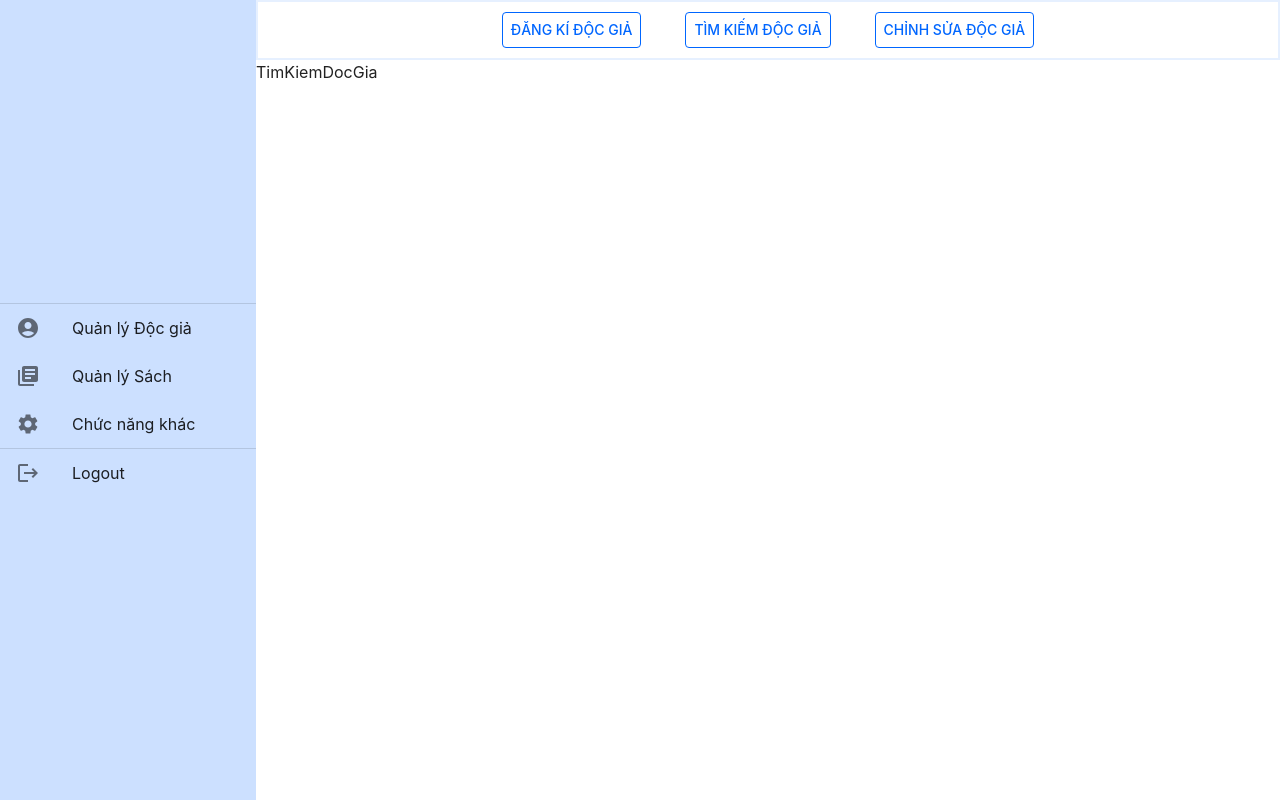
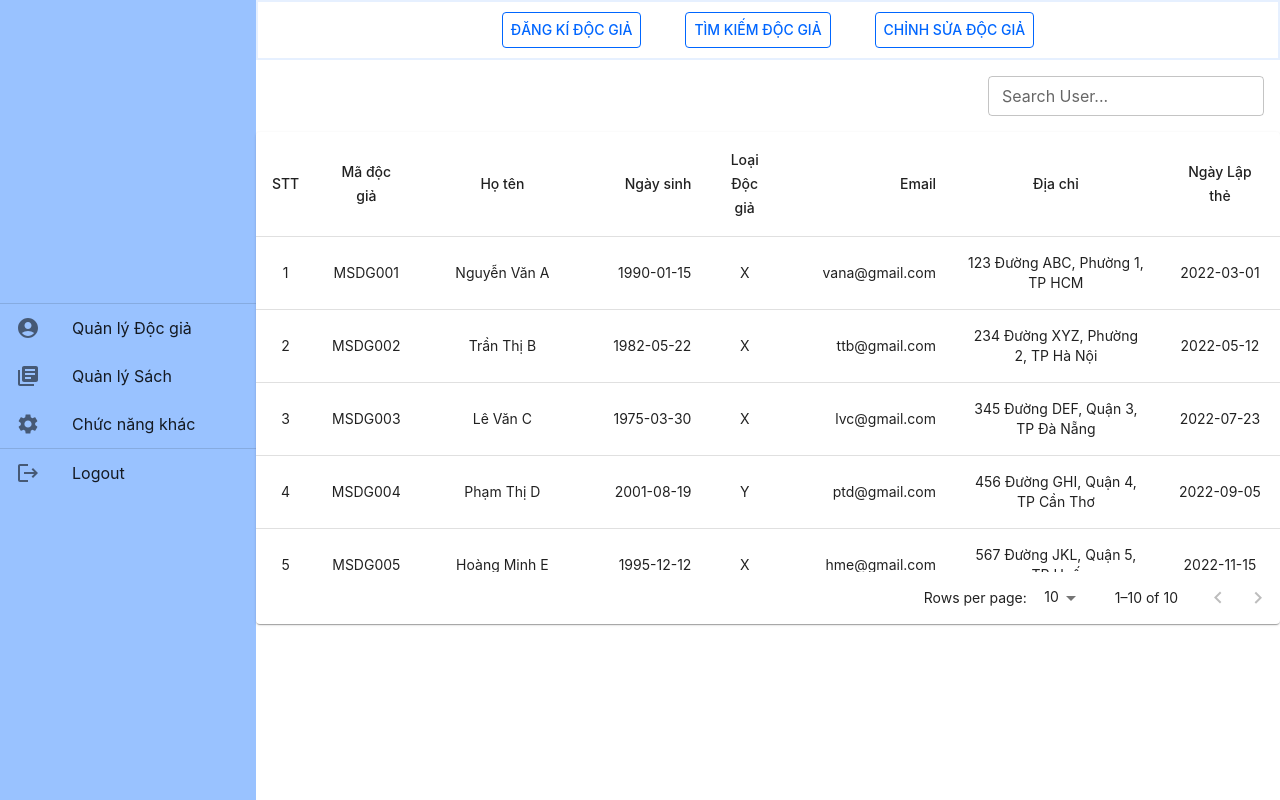
Before and after one commit to vanthan04/SE104_FE, a React (Create React App) app: page /users/quanlydocgia/timkiem in a window 1280 px wide. Built offline with nearby package versions, Linux system fonts and the light colour scheme.

Commit message:
complete UserTable in User/Menu

```diff
--- a/src/components/Header/header.js
+++ b/src/components/Header/header.js
@@ -2,7 +2,6 @@ import { Box, Button } from '@mui/material'
 import React from 'react'
 import HomeIcon from '@mui/icons-material/Home';
 import InfoIcon from '@mui/icons-material/Info';
-import TextField from '@mui/material/TextField';
 import LoginIcon from '@mui/icons-material/Login';
 import { Link } from 'react-router-dom';
 
--- a/src/components/SideBar/index.js
+++ b/src/components/SideBar/index.js
@@ -11,7 +11,7 @@ function SideBar() {
           <Box sx={{
                width: '100%',
                height: '100%',
-               bgcolor: ' #cce0ff',
+               bgcolor: '#99c2ff',
                alignContent: 'center',
           }}>
                <List>
--- a/src/pages/User/Menus/QuanLyDocGia/FormQuanLyDocGia/DangKiDocGia.js
+++ b/src/pages/User/Menus/QuanLyDocGia/FormQuanLyDocGia/DangKiDocGia.js
@@ -17,8 +17,12 @@ function DangKiDocGia() {
                ngaylapthe: ''
           },
           validationSchema: Yup.object({
-               hoten: Yup.string().required("Required").min(4, 'Độ dài tối thiểu là 4'),
-               email: Yup.string().required("Required").matches(/^[\w\-.]+@([\w-]+\.)+[\w-]{2,}$/, 'Địa chỉ email không hợp lệ'),
+               hoten: Yup.string().required("Bắt buộc").min(4, 'Độ dài tối thiểu là 4'),
+               email: Yup.string().required("Bắt buộc").matches(/^[\w\-.]+@([\w-]+\.)+[\w-]{2,}$/, 'Địa chỉ email không hợp lệ'),
+               ngaysinh: Yup.date().required("Bắt buộc"),
+               loaidocgia: Yup.string().required("Bắt buộc"),
+               diachi: Yup.string().required("Bắt buộc"),
+               ngaylapthe: Yup.date().required("Bắt buộc")
           }),
 
           onSubmit: (values) => {
@@ -26,10 +30,8 @@ function DangKiDocGia() {
           }
      })
 
-     console.log(formik.errors.email)
-
      return (
-          <Container component="main" maxWidth="xs" onSubmit={formik.handleSubmit} sx={{border: 'solid 1px', borderRadius: '20px', mt: '30px'}}>
+          <Container component="main" maxWidth="xs" onSubmit={formik.handleSubmit} sx={{ border: 'solid 1px', borderRadius: '20px', mt: '30px' }}>
                <Typography component="h1" variant="h5" sx={{ mt: 2, mb: 2, textAlign: 'center' }}>
                     Đăng kí thẻ độc giả
                </Typography>
@@ -44,7 +46,7 @@ function DangKiDocGia() {
                                    onChange={formik.handleChange}
                               />
                               {formik.errors.hoten && (
-                                   <Typography sx={{color:'red'}}>{formik.errors.hoten}</Typography>
+                                   <Typography sx={{ color: 'red' }}>{formik.errors.hoten}</Typography>
                               )}
                          </Grid>
                          <Grid item xs={12}>
@@ -57,7 +59,7 @@ function DangKiDocGia() {
                                    onChange={formik.handleChange}
                               />
                               {formik.errors.email && (
-                                   <Typography sx={{color:'red'}}>{formik.errors.email}</Typography>
+                                   <Typography sx={{ color: 'red' }}>{formik.errors.email}</Typography>
                               )}
                          </Grid>
                          <Grid item xs={12}>
@@ -113,7 +115,7 @@ function DangKiDocGia() {
                                    type="submit"
                                    fullWidth
                                    variant="contained"
-                                   sx={{ mt: 3, mb: 2 }}
+                                   sx={{ mt: 1, mb: 2 }}
                               >
                                    Đăng ký
                               </Button>
--- a/src/pages/User/Menus/QuanLyDocGia/FormQuanLyDocGia/TimKiemDocGia.js
+++ b/src/pages/User/Menus/QuanLyDocGia/FormQuanLyDocGia/TimKiemDocGia.js
@@ -1,8 +1,20 @@
+import { Box, TextField } from '@mui/material'
 import React from 'react'
+import UsersTable from '../UserTable'
 
 function TimKiemDocGia() {
   return (
-    <div>TimKiemDocGia</div>
+    <Box>
+      <Box
+        // sx={{display:'flex',justify-content: 'flex-start'}}
+        sx={{display: 'flex', justifyContent:'flex-end', px: 5, p: 2}}
+        component="form"
+        size='small'
+        autoComplete="off">
+        <TextField id="outlined-basic" label="Search User..." variant="outlined" size='small' />
+      </Box>
+      <UsersTable />
+    </Box >
   )
 }
 
--- /dev/null
+++ b/src/pages/User/Menus/QuanLyDocGia/UserTable/index.js
@@ -0,0 +1,104 @@
+import * as React from 'react';
+import Paper from '@mui/material/Paper';
+import Table from '@mui/material/Table';
+import TableBody from '@mui/material/TableBody';
+import TableCell from '@mui/material/TableCell';
+import TableContainer from '@mui/material/TableContainer';
+import TableHead from '@mui/material/TableHead';
+import TablePagination from '@mui/material/TablePagination';
+import TableRow from '@mui/material/TableRow';
+
+const columns = [
+     { id: 'stt', label: 'STT', minWidth: 50, align: 'center' },
+     { id: 'msdg', label: 'Mã độc giả', minWidth: 50, align: 'center' },
+     { id: 'hoten', label: 'Họ tên', minWidth: 170, align: 'center' },
+     { id: 'ngaysinh', label: 'Ngày sinh', minWidth: 120, align: 'right' },
+     { id: 'loaidocgia', label: 'Loại Độc giả', minWidth: 50, align: 'center' },
+     { id: 'email', label: 'Email', minWidth: 170, align: 'right', },
+     { id: 'diachi', label: 'Địa chỉ', minWidth: 170, align: 'center', },
+     { id: 'ngaylapthe', label: 'Ngày Lập thẻ', minWidth: 120, align: 'center' },
+
+];
+
+function createData(stt, msdg, hoten, ngaysinh, loaidocgia, email, diachi, ngaylapthe) {
+     return { stt, msdg, hoten, ngaysinh, loaidocgia, email, diachi, ngaylapthe };
+}
+
+const rows = [
+     createData('1', 'MSDG001', 'Nguyễn Văn A', '1990-01-15', 'X', 'vana@gmail.com', '123 Đường ABC, Phường 1, TP HCM', '2022-03-01'),
+     createData('2', 'MSDG002', 'Trần Thị B', '1982-05-22', 'X', 'ttb@gmail.com', '234 Đường XYZ, Phường 2, TP Hà Nội', '2022-05-12'),
+     createData('3', 'MSDG003', 'Lê Văn C', '1975-03-30', 'X', 'lvc@gmail.com', '345 Đường DEF, Quận 3, TP Đà Nẵng', '2022-07-23'),
+     createData('4', 'MSDG004', 'Phạm Thị D', '2001-08-19', 'Y', 'ptd@gmail.com', '456 Đường GHI, Quận 4, TP Cần Thơ', '2022-09-05'),
+     createData('5', 'MSDG005', 'Hoàng Minh E', '1995-12-12', 'X', 'hme@gmail.com', '567 Đường JKL, Quận 5, TP Huế', '2022-11-15'),
+     createData('6', 'MSDG006', 'Nguyễn Thị F', '1989-11-25', 'Y', 'ntf@gmail.com', '678 Đường MNO, Phường 6, TP Nha Trang', '2023-01-20'),
+     createData('7', 'MSDG007', 'Võ Văn G', '1972-04-17', 'X', 'vvg@gmail.com', '789 Đường PQR, Phường 7, TP Vũng Tàu', '2023-03-18'),
+     createData('8', 'MSDG008', 'Đặng Hồng H', '1968-09-06', 'X', 'dhh@gmail.com', '890 Đường STU, Quận 8, TP Hải Phòng', '2023-05-22'),
+     createData('9', 'MSDG009', 'Bùi Thị I', '2002-06-13', 'X', 'bti@gmail.com', '901 Đường VWX, Phường 9, TP Biên Hòa', '2023-07-31'),
+     createData('10', 'MSDG010', 'Trương Đình J', '1985-07-20', 'Y', 'tdj@gmail.com', '012 Đường YZA, Quận 10, TP Quy Nhơn', '2023-10-09')
+
+];
+
+export default function StickyHeadTable() {
+     const [page, setPage] = React.useState(0);
+     const [rowsPerPage, setRowsPerPage] = React.useState(10);
+
+     const handleChangePage = (event, newPage) => {
+          setPage(newPage);
+     };
+
+     const handleChangeRowsPerPage = (event) => {
+          setRowsPerPage(+event.target.value);
+          setPage(0);
+     };
+
+     return (
+          <Paper sx={{ width: '100%', overflow: 'hidden' }}>
+               <TableContainer sx={{ maxHeight: 440 }}>
+                    <Table stickyHeader aria-label="sticky table">
+                         <TableHead>
+                              <TableRow>
+                                   {columns.map((column) => (
+                                        <TableCell
+                                             key={column.id}
+                                             align={column.align}
+                                             style={{ minWidth: column.minWidth }}
+                                        >
+                                             {column.label}
+                                        </TableCell>
+                                   ))}
+                              </TableRow>
+                         </TableHead>
+                         <TableBody>
+                              {rows
+                                   .slice(page * rowsPerPage, page * rowsPerPage + rowsPerPage)
+                                   .map((row) => {
+                                        return (
+                                             <TableRow hover role="checkbox" tabIndex={-1} key={row.stt}>
+                                                  {columns.map((column) => {
+                                                       const value = row[column.id];
+                                                       return (
+                                                            <TableCell key={column.id} align={column.align}>
+                                                                 {column.format && typeof value === 'number'
+                                                                      ? column.format(value)
+                                                                      : value}
+                                                            </TableCell>
+                                                       );
+                                                  })}
+                                             </TableRow>
+                                        );
+                                   })}
+                         </TableBody>
+                    </Table>
+               </TableContainer>
+               <TablePagination
+                    rowsPerPageOptions={[3, 5, 10]}
+                    component="div"
+                    count={rows.length}
+                    rowsPerPage={rowsPerPage}
+                    page={page}
+                    onPageChange={handleChangePage}
+                    onRowsPerPageChange={handleChangeRowsPerPage}
+               />
+          </Paper>
+     );
+}
```
